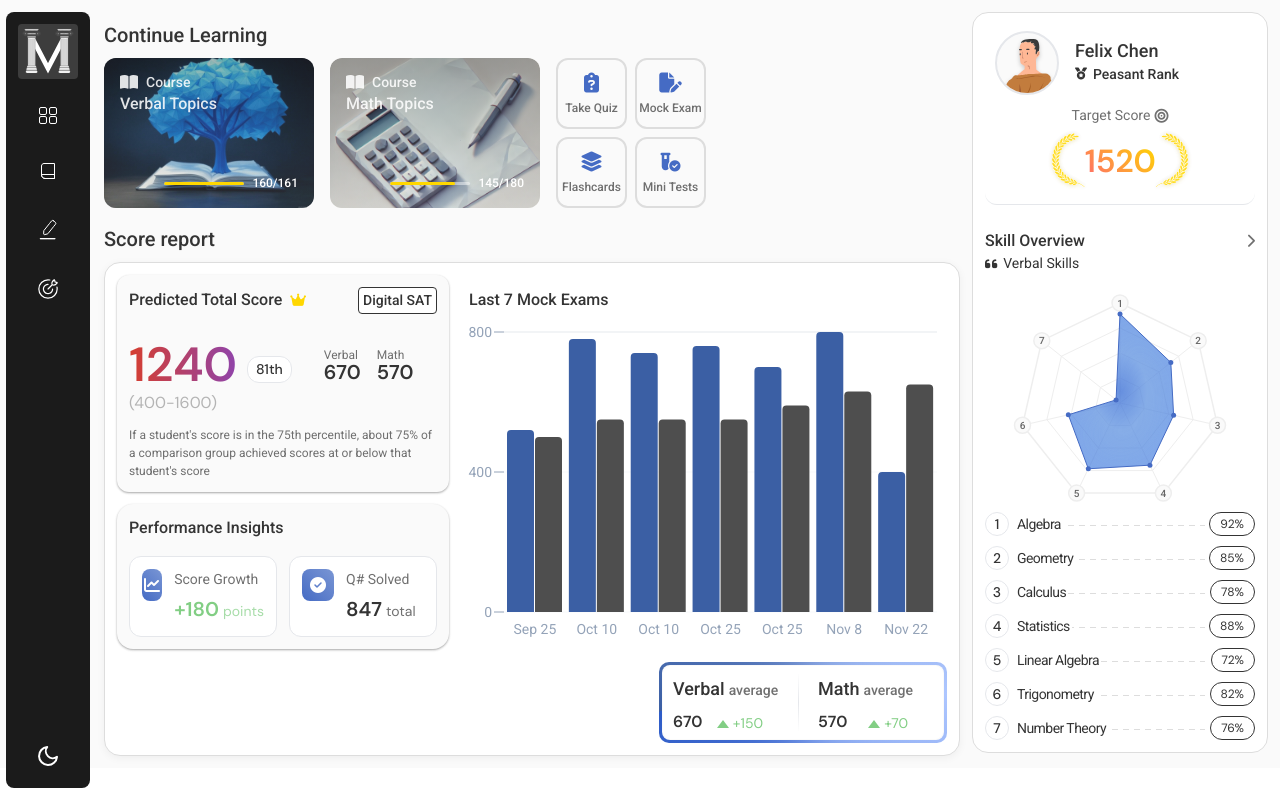
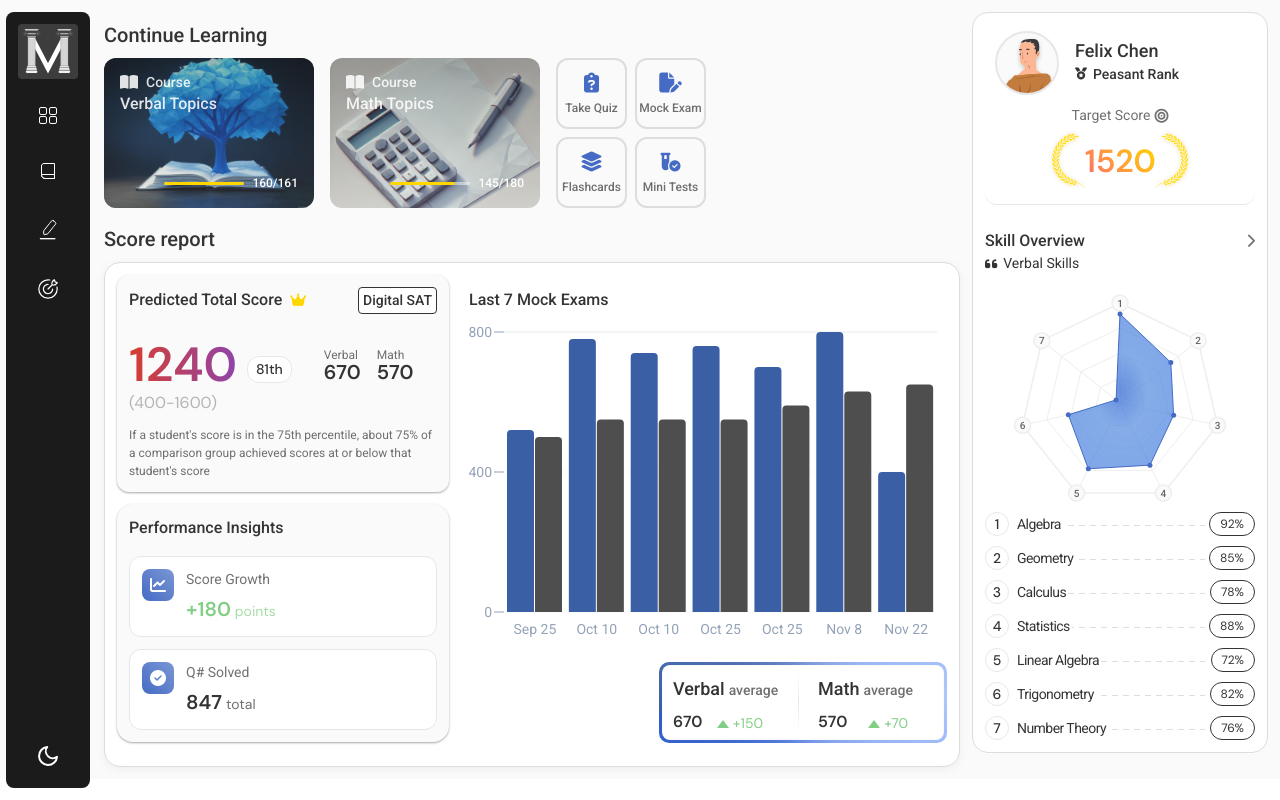
Before and after one commit to Orujhimaru/max_odyssey, a React (Vite) app: page / in a window 1280 px wide. Built offline with nearby package versions, Linux system fonts and the light colour scheme; a web font is replaced by a local one.

Commit message:
design: responsiveness

```diff
--- a/src/components/PerformanceInsights/PerformanceInsights.css
+++ b/src/components/PerformanceInsights/PerformanceInsights.css
@@ -1,13 +1,3 @@
-.insights-container {
-  margin: 12px 0;
-  padding: 12px;
-  background-color: var(--bg-secondary);
-  border-radius: 16px;
-  box-shadow: rgba(0, 0, 0, 0.12) -0px 1px 3px, rgba(0, 0, 0, 0.24) 0px 1px 2px;
-  background-image: radial-gradient(#e8e8e854 0.3px, var(--bg-secondary) 0.4px);
-  background-size: 10px 10px;
-}
-
 .insights-header {
   display: flex;
   justify-content: space-between;
@@ -44,9 +34,14 @@
 }
 
 .insights-grid {
-  display: grid;
-  grid-template-columns: repeat(2, minmax(0, 1fr));
+  display: flex;
+  /* grid-template-columns: repeat(2, minmax(0, 1fr)); */
+  flex-wrap: wrap;
   gap: 12px;
+}
+
+.insights-grid > * {
+  flex: 1;
 }
 
 .insight-card {
--- a/src/components/ScoreColumnComponent/ScoreColumnGraph/ScoreColumn.css
+++ b/src/components/ScoreColumnComponent/ScoreColumnGraph/ScoreColumn.css
@@ -174,6 +174,16 @@ path[class="recharts-rectangle recharts-tooltip-cursor"] {
   flex-direction: column;
 }
 
+.insights-container {
+  margin: 12px 0;
+  padding: 12px;
+  background-color: var(--bg-secondary);
+  border-radius: 16px;
+  box-shadow: rgba(0, 0, 0, 0.12) -0px 1px 3px, rgba(0, 0, 0, 0.24) 0px 1px 2px;
+  background-image: radial-gradient(#e8e8e854 0.3px, var(--bg-secondary) 0.4px);
+  background-size: 10px 10px;
+}
+
 .x-axis-tick {
   margin-top: 5px !important; /* Adjust the margin as needed */
 }
@@ -224,6 +234,7 @@ tspan {
 
 .performance-column {
   width: 40%;
+
   display: flex;
   flex-direction: column;
 }
@@ -244,6 +255,19 @@ tspan {
 }
 
 @media (max-width: 1044px) {
+  .performance-column {
+    flex-direction: row;
+    width: 100%;
+    gap: 6px;
+  }
+
+  .performance-column > * {
+    height: 100%;
+  }
+
+  .insights-container {
+    margin-top: 0;
+  }
   .chart-title {
     padding-left: 0px;
   }
@@ -281,4 +305,7 @@ tspan {
     width: 100%;
     align-items: flex-end;
   }
+  .performance-column {
+    flex-direction: column;
+  }
 }
```
